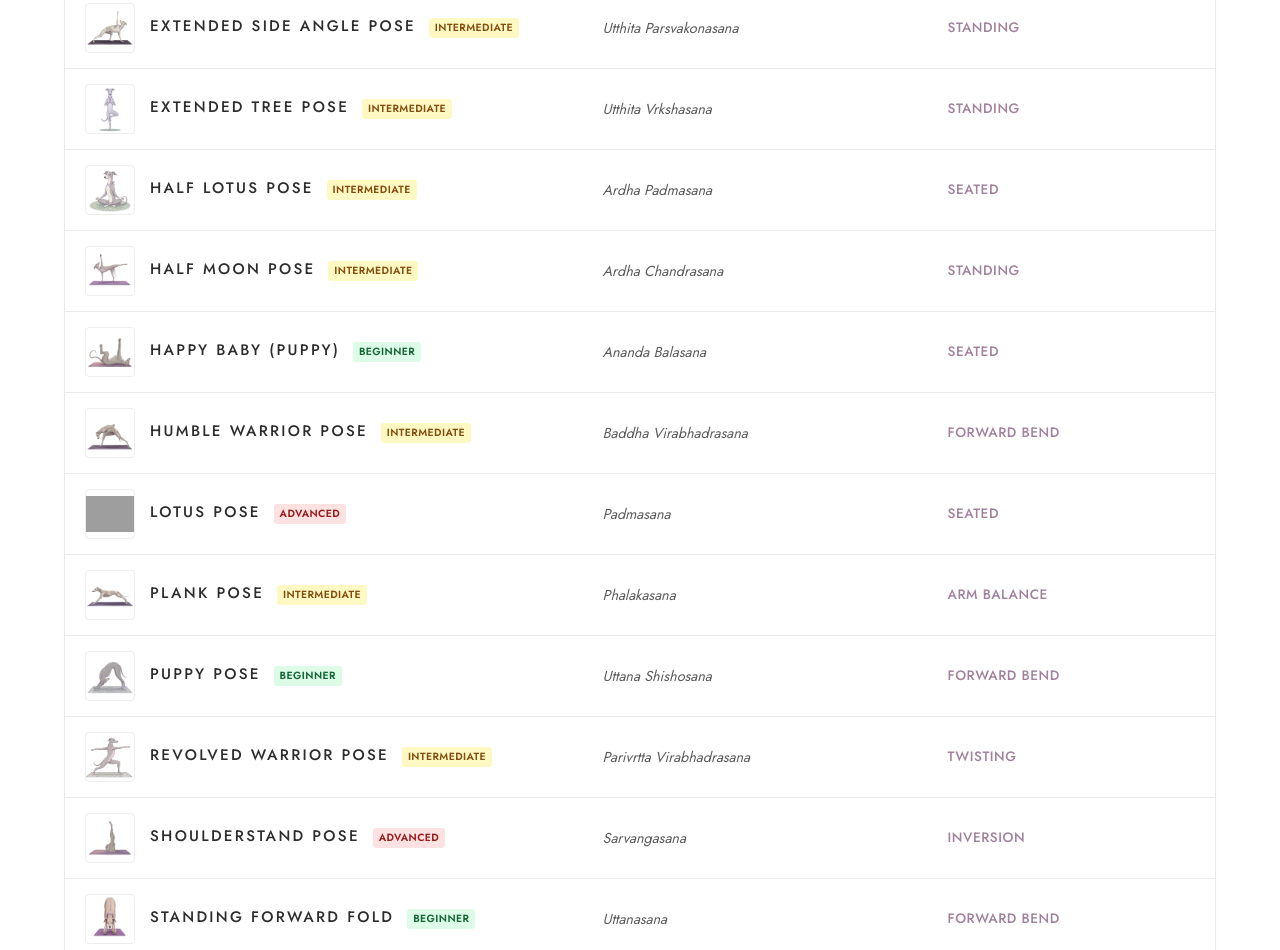
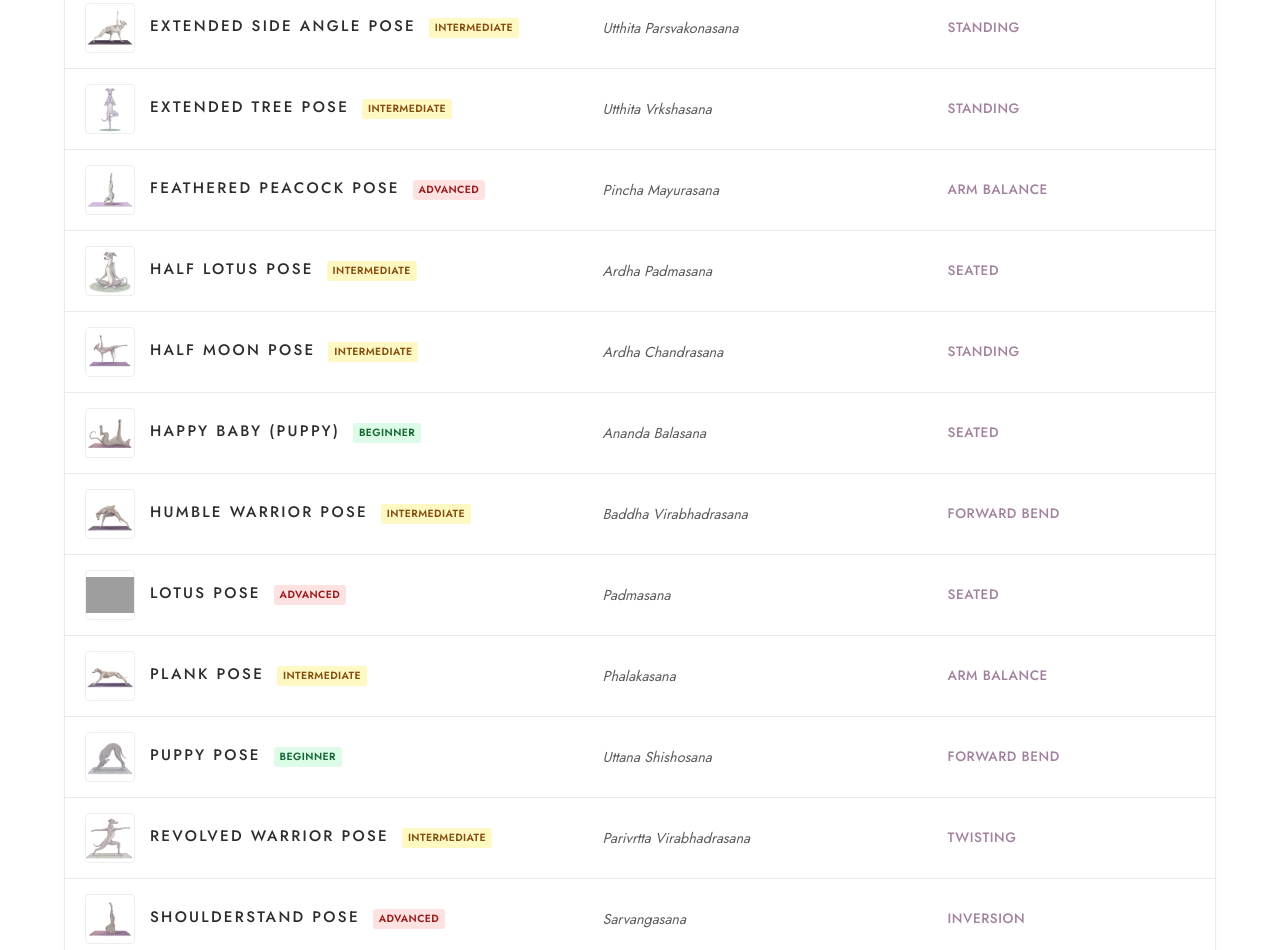
Before and after one commit to Picklemachine/silver-paintbucket-studios, a plain HTML site: page pose-finder.html in a window 1280 px wide. Shown: the part 1776-2726 px from the top of the page. Drawn offline with Linux system fonts and the light colour scheme; grey boxes are pictures that could not be loaded.

Commit message:
feat: Add Feathered Peacock Pose (Pincha Mayurasana) to postures database

```diff
--- a/pose-finder.html
+++ b/pose-finder.html
@@ -486,6 +486,15 @@
         category: "Standing Yoga Poses",
         benefits: "Strengthens and stretches legs, knees, ankles, groin, spine, chest, and shoulders. Increases stamina and lung capacity.",
         cues: "From wide lunge, lower one hand to floor outside front foot. Reach other arm straight up, rotating chest toward the sky."
+      },
+      {
+        name: "Feathered Peacock Pose",
+        sanskrit: "Pincha Mayurasana",
+        image: "assets/yogi_dog_peacock.png",
+        level: "Advanced",
+        category: "Arm Balance Yoga Poses",
+        benefits: "Strengthens shoulders, arms, and back. Improves core stability and balance. Stretches the shoulders and chest.",
+        cues: "Press forearms firmly into floor. Engage core and lift legs up vertically, extending body upward while keeping gaze between forearms."
       }
     ];
 
```
Also changed, not shown: postures.html (+9 -0 lines), assets/yogi_dog_peacock.png (added).
